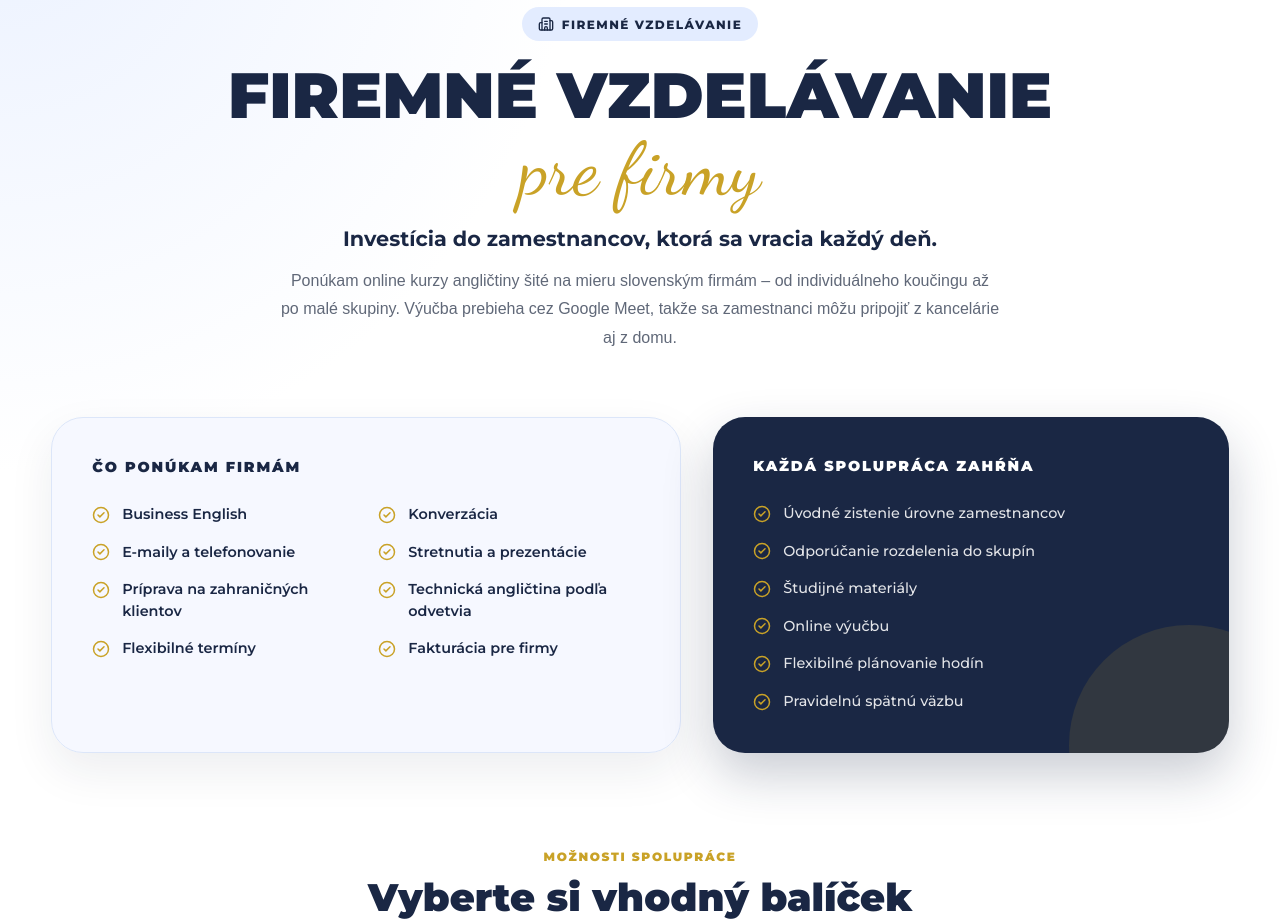
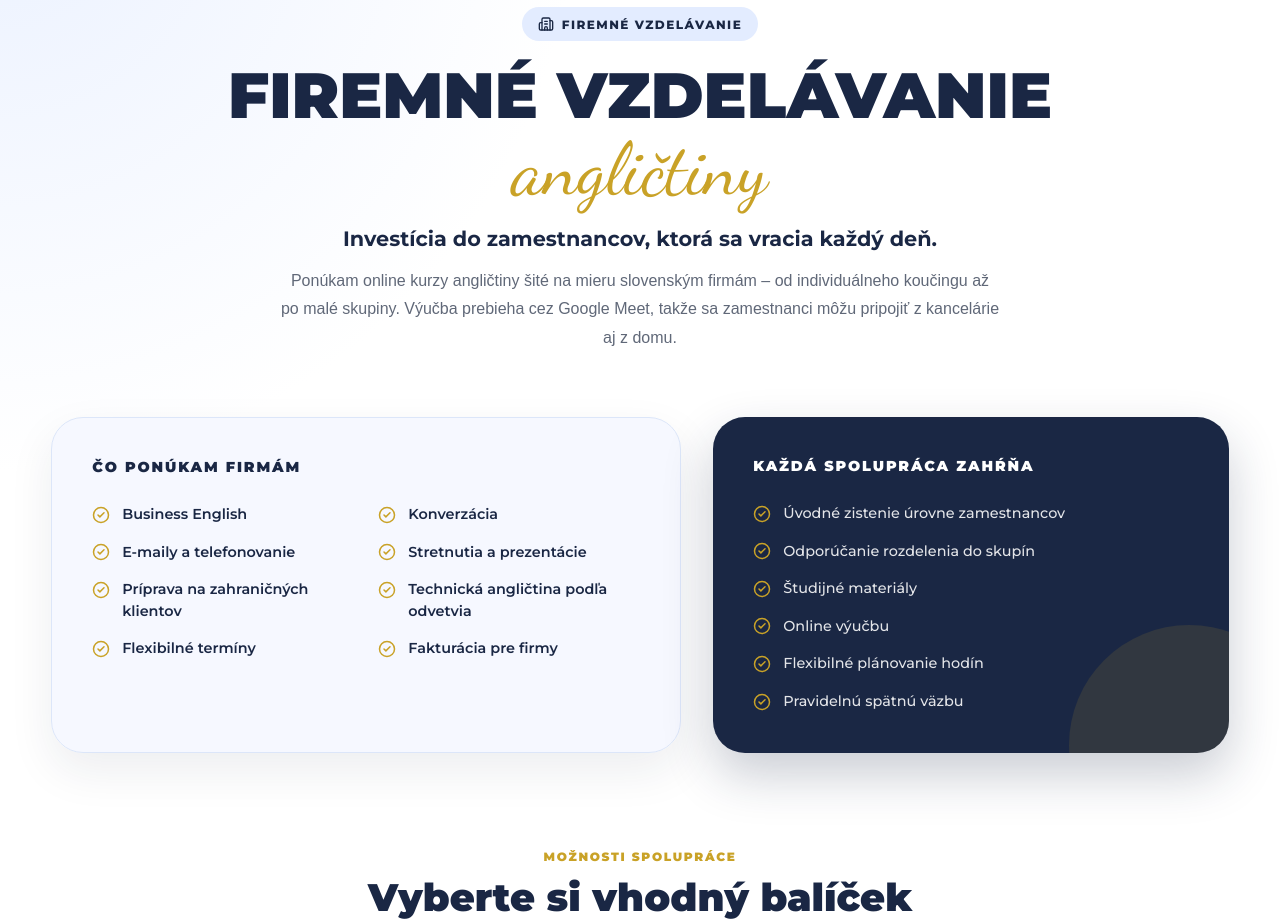
Before and after one commit to adabo4/welsan, a Next.js app: page / in a window 1280 px wide. Shown: the part 1260-2182 px from the top of the page. Built offline with nearby package versions, Linux system fonts and the light colour scheme.

Commit message:
changed name

```diff
--- a/src/components/corporate/Corporate.tsx
+++ b/src/components/corporate/Corporate.tsx
@@ -74,7 +74,7 @@ export default function Corporate() {
 
             <h2 className={styles.title}>
               Firemné vzdelávanie{" "}
-              <span className={styles.titleAccent}>pre firmy</span>
+              <span className={styles.titleAccent}>angličtiny</span>
             </h2>
 
             <p className={styles.subtitle}>
```
